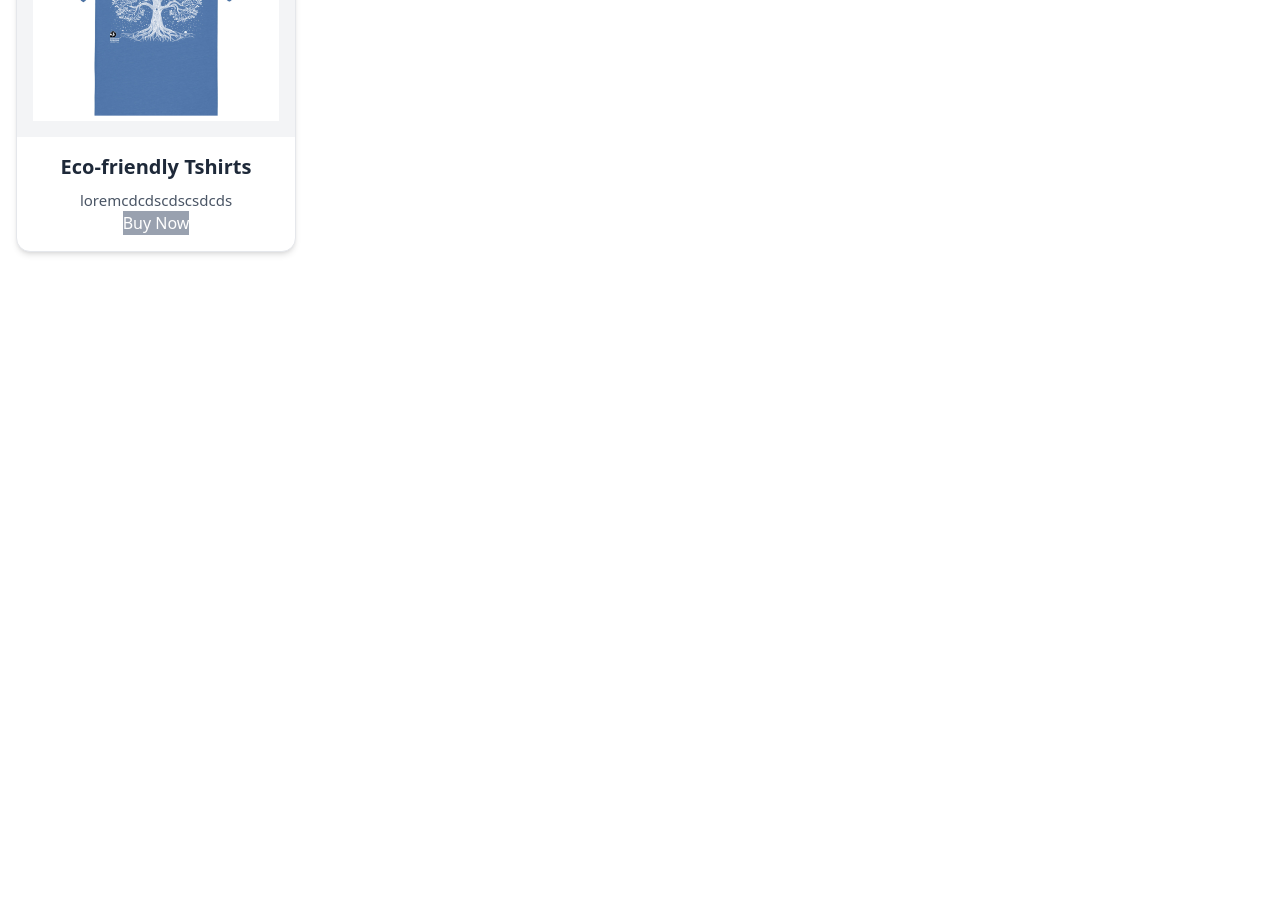
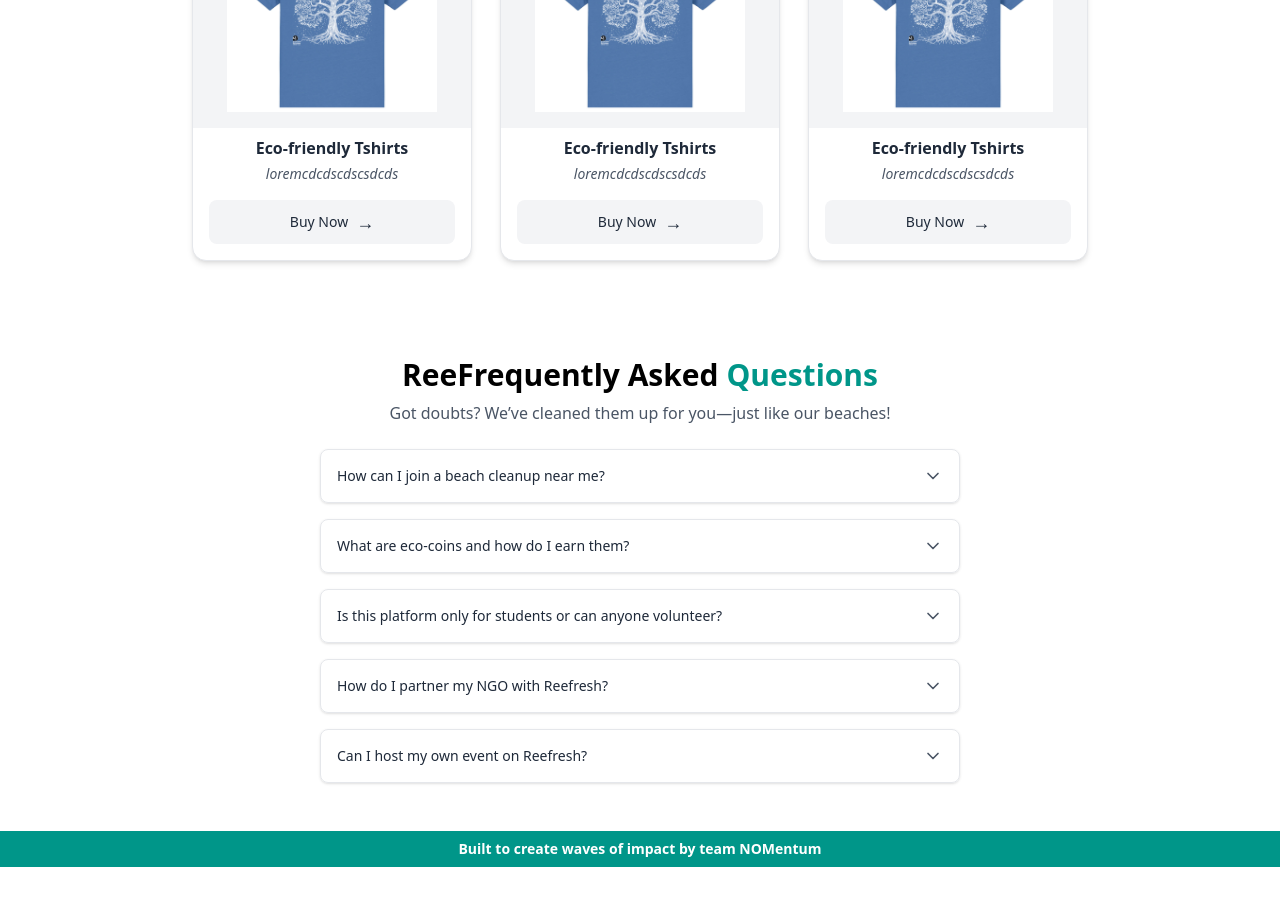
Before and after one commit to tejasgadge2504/Reefresh, a React (Vite) app in the folder client/: page /landPageUser in a window 1280 px wide. Shown: the part 3000-3905 px from the top of the page. Before the commit the page ends 3350 px from the top, so only its background shows below. Built offline with nearby package versions, Linux system fonts and the light colour scheme; sample sign-in values are in the browser's storage.

Commit message:
homepage ui

```diff
--- a/client/src/components/card-market.jsx
+++ /dev/null
@@ -1,25 +0,0 @@
-import React from 'react'
-
-const CardMarket = ({image,title,desc}) => {
-  return (
-    <div className="w-[280px] bg-white rounded-xl shadow-md overflow-hidden border border-gray-200">
-    <div className=" p-4 flex items-center justify-center object-cover bg-gray-100">
-      <img
-        src={image}
-        alt="Logo"
-        className="h-auto object-cover"
-      />
-    </div>
-
-    <div className="p-4 text-center">
-      <h3 className="text-xl font-bold text-gray-800">{title}</h3>
-      <p className="text-[15px] text-gray-600 mt-2">
-        {desc}
-      </p>
-      <button className='bg-gray-400 text-white'> Buy Now</button>
-    </div>
-  </div>
-  )
-}
-
-export default CardMarket;
--- /dev/null
+++ b/client/src/components/ui/card-market.jsx
@@ -0,0 +1,26 @@
+import React from "react";
+
+const CardMarket = ({ image, title, desc }) => {
+  return (
+    <div className="w-[280px] bg-white rounded-xl shadow-md overflow-hidden border border-gray-200">
+      {/* Image Section */}
+      <div className="bg-gray-100 p-4 flex items-center justify-center">
+        <img src={image} alt={title} className="h-48 object-contain" />
+      </div>
+
+      {/* Text Section */}
+      <div className="px-4 pb-4 text-center">
+        <h3 className="text-md font-semibold text-gray-800 mt-2">{title}</h3>
+        <p className="text-sm italic text-gray-600 mt-1">{desc}</p>
+
+        {/* Button */}
+        <button className="mt-4 w-full bg-gray-100 hover:bg-gray-200 text-gray-800 text-sm font-medium py-2 rounded-md flex justify-center items-center gap-2 transition">
+          Buy Now
+          <span className="text-lg">→</span>
+        </button>
+      </div>
+    </div>
+  );
+};
+
+export default CardMarket;
--- a/client/src/index.css
+++ b/client/src/index.css
@@ -119,12 +119,12 @@
   }
 }
 
-html{
+html {
+  margin: 0;
   padding: 0;
-  margin: 0;
-  box-sizing: border-box;
+  overflow-x: hidden; /* also avoids horizontal scroll */
+}
 
-}
 
 ::selection{
   color:aquamarine;
--- /dev/null
+++ b/client/src/pages/Home/Faq/Faq.jsx
@@ -0,0 +1,79 @@
+import React, { useState } from "react";
+import { ChevronDown, ChevronUp } from "lucide-react"; // Icon from lucide-react
+
+const faqs = [
+  {
+    question: "How can I join a beach cleanup near me?",
+    answer:
+      "You can browse upcoming cleanup events on our Events page and register directly from there.",
+  },
+  {
+    question: "What are eco-coins and how do I earn them?",
+    answer:
+      "Eco-coins are rewards for participating in events. Earn them by volunteering and completing eco-missions.",
+  },
+  {
+    question: "Is this platform only for students or can anyone volunteer?",
+    answer:
+      "Anyone passionate about the environment can join—students, professionals, or retirees!",
+  },
+  {
+    question: "How do I partner my NGO with Reefresh?",
+    answer:
+      "Fill out our partnership form on the About page and we’ll get back to you shortly.",
+  },
+  {
+    question: "Can I host my own event on Reefresh?",
+    answer:
+      "Yes! NGOs and communities can list their cleanup drives through the host event form.",
+  },
+];
+
+const FAQ = () => {
+  const [openIndex, setOpenIndex] = useState(null);
+
+  const toggle = (index) => {
+    setOpenIndex(openIndex === index ? null : index);
+  };
+
+  return (
+    <div className="max-w-2xl mx-auto px-4 py-12">
+      <h2 className="text-3xl font-bold text-center text-black">
+        ReeFrequently Asked <span className="text-teal-600">Questions</span>
+      </h2>
+      <p className="text-center text-gray-600 mt-2">
+        Got doubts? We’ve cleaned them up for you—just like our beaches!
+      </p>
+
+      <div className="mt-6 space-y-4">
+        {faqs.map((faq, index) => (
+          <div
+            key={index}
+            className="border border-gray-200 rounded-md shadow-sm"
+          >
+            <button
+              className="w-full flex justify-between items-center p-4 text-left"
+              onClick={() => toggle(index)}
+            >
+              <span className="text-sm font-medium text-gray-800">
+                {faq.question}
+              </span>
+              {openIndex === index ? (
+                <ChevronUp className="w-5 h-5 text-gray-600" />
+              ) : (
+                <ChevronDown className="w-5 h-5 text-gray-600" />
+              )}
+            </button>
+            {openIndex === index && (
+              <div className="px-4 pb-4 text-sm text-gray-600">
+                {faq.answer}
+              </div>
+            )}
+          </div>
+        ))}
+      </div>
+    </div>
+  );
+};
+
+export default FAQ;
--- /dev/null
+++ b/client/src/pages/Home/Footer/Footer.jsx
@@ -0,0 +1,14 @@
+import React from 'react';
+
+const Footer = () => {
+  return (
+    <footer className="bg-teal-600 py-2 w-full">
+      <p className="text-center text-white text-sm font-semibold">
+        Built to create waves of impact by team NOMentum
+      </p>
+    </footer>
+  );
+};
+
+
+export default Footer;
--- a/client/src/pages/Home/Market/Market.jsx
+++ b/client/src/pages/Home/Market/Market.jsx
@@ -1,4 +1,4 @@
-import CardMarket from '@/components/card-market';
+import CardMarket from '@/components/ui/card-market';
 import React from 'react'
 
 const Market = () => {
@@ -11,7 +11,23 @@
         Shop sustainable, support local—eco-friendly products crafted by coastal
         communities.
       </p>
-      <CardMarket image="./tshirt.png" title="Eco-friendly Tshirts" desc="loremcdcdscdscsdcds"></CardMarket>
+      <div className="flex items-center gap-7 justify-center mt-6">
+        <CardMarket
+          image="./tshirt.png"
+          title="Eco-friendly Tshirts"
+          desc="loremcdcdscdscsdcds"
+        ></CardMarket>
+        <CardMarket
+          image="./tshirt.png"
+          title="Eco-friendly Tshirts"
+          desc="loremcdcdscdscsdcds"
+        ></CardMarket>
+        <CardMarket
+          image="./tshirt.png"
+          title="Eco-friendly Tshirts"
+          desc="loremcdcdscdscsdcds"
+        ></CardMarket>
+      </div>
     </div>
   );
 }
--- a/client/src/pages/LandingpageUser/LandingpageUser.jsx
+++ b/client/src/pages/LandingpageUser/LandingpageUser.jsx
@@ -7,6 +7,8 @@
 import Change from "../Home/Change/Change";
 import Learn from "../Home/Learn/Learn";
 import Market from "../Home/Market/Market";
+import FAQ from "../Home/Faq/Faq";
+import Footer from "../Home/Footer/Footer";
 
 const LandingpageUser = () => {
   const navigate = useNavigate();
@@ -19,15 +21,23 @@
   }, [user, navigate]);
 
   return (
-    <div className="w-full overflow-x-hidden">
-      <Navbar />
-      <Header />
-      <About />
-      <Change />
-      <Learn />
-      <Market/>
+    <div className="flex flex-col min-h-screen overflow-x-hidden">
+      {/* Main content grows to fill space */}
+      <div className="flex-grow">
+        <Navbar />
+        <Header />
+        <About />
+        <Change />
+        <Learn />
+        <Market />
+        <FAQ />
+      </div>
+
+      {/* Footer at the very bottom */}
+      <Footer />
     </div>
   );
 };
 
+
 export default LandingpageUser;
```
